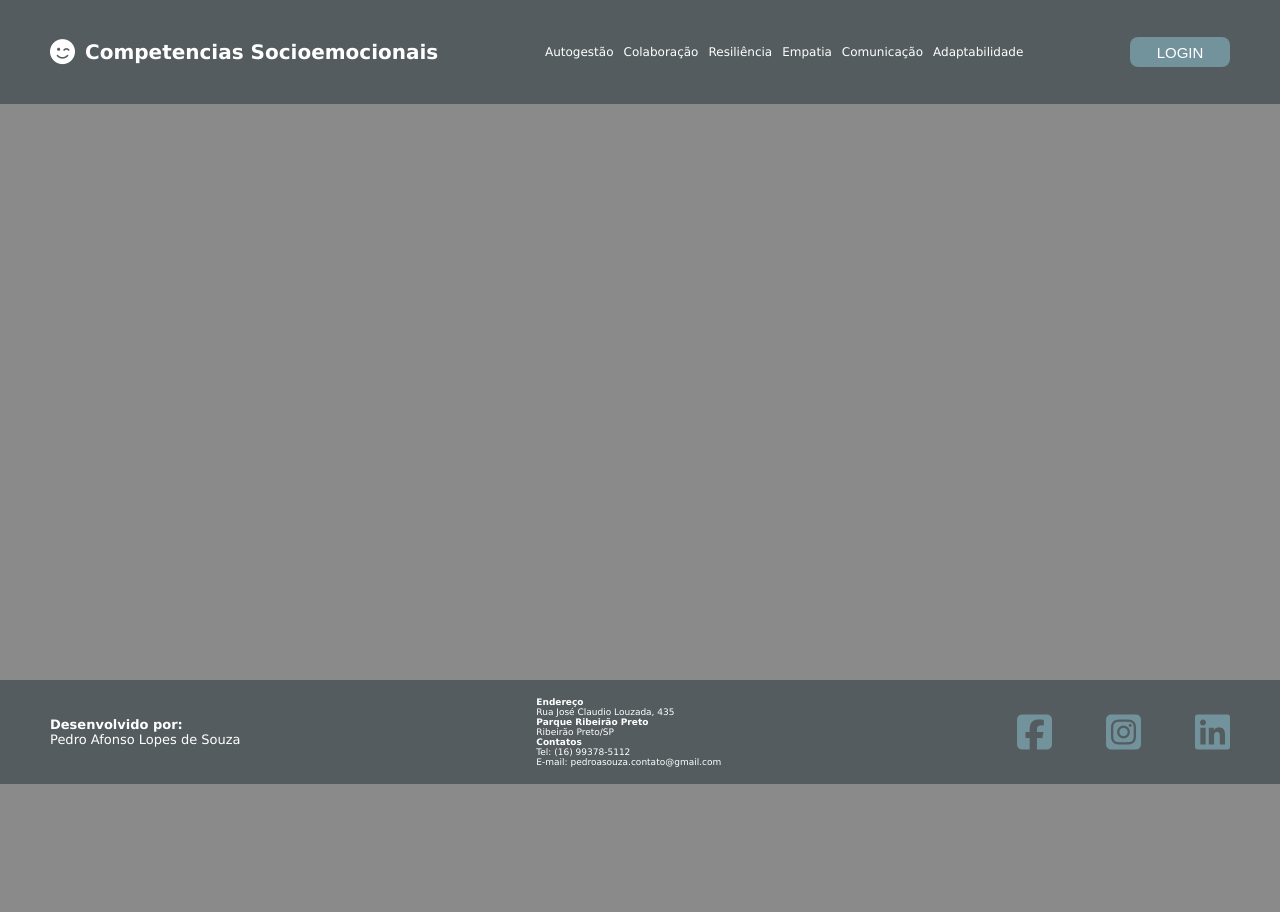
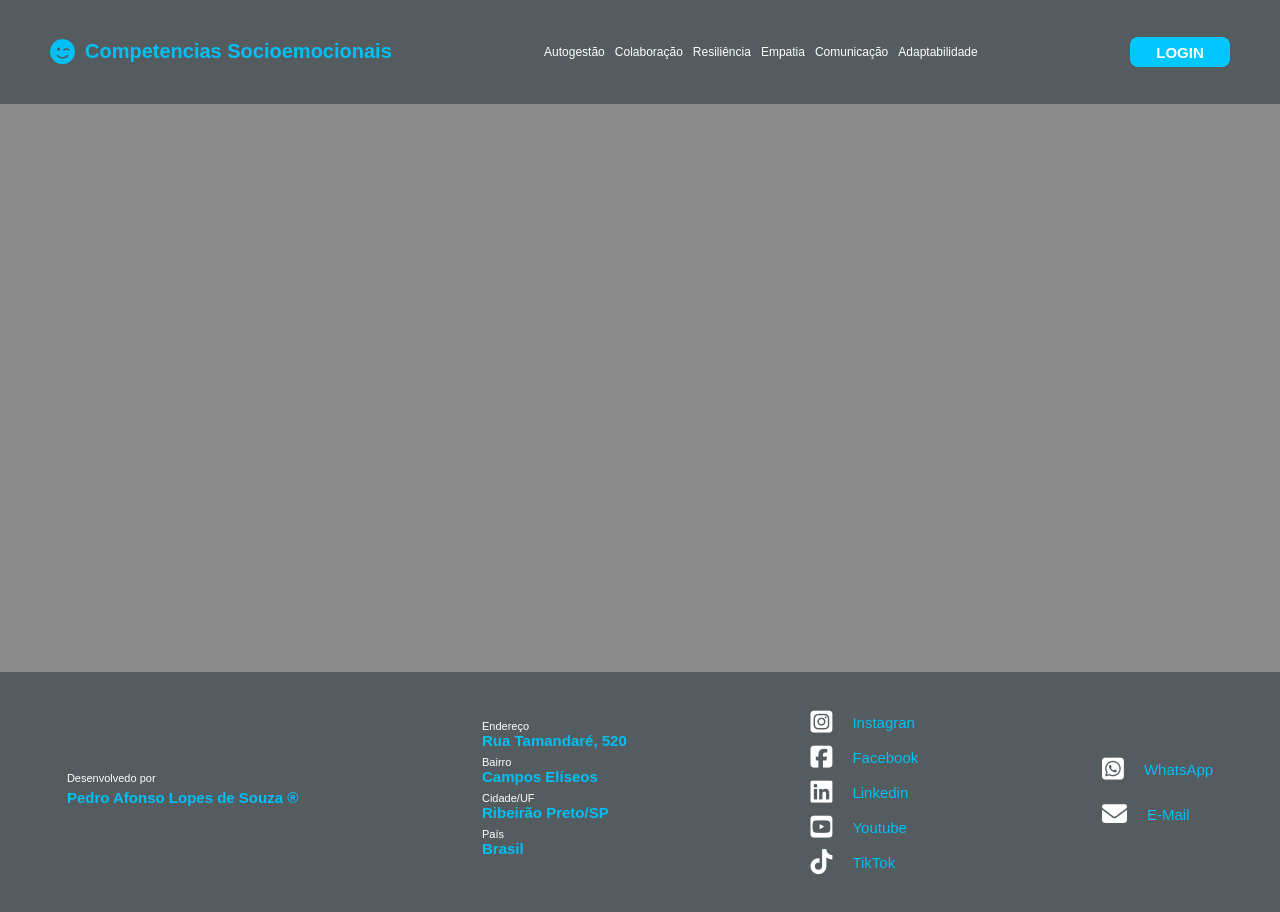
Before and after one commit to devpedroafonso/competenciassocioemocionais, a plain HTML site: page index.html in a window 1280 px wide. Before the commit the page ends 800 px from the top, so only its background shows below. Drawn offline with Linux system fonts and the light colour scheme.

Commit message:
Add files via upload

```diff
--- a/index.html
+++ b/index.html
@@ -55,30 +55,74 @@
 
     <footer>
 
+        <section id="desenvolvedor">
 
-        <session id="fcontainer1">
-            <h4>Desenvolvido por:</h4>
-            <p>Pedro Afonso Lopes de Souza</p>
-        </session>
+            <p class="legenda">Desenvolvedo por</p>
+            <p class="texto">Pedro Afonso Lopes de Souza &reg;</p>
+
+        </section>
+        <section id="lecalizacao">
+
+            <p class="legenda">Endereço</p>
+            <p class="texto">Rua Tamandaré, 520</p>
+
+            <p class="legenda">Bairro</p>
+            <p class="texto">Campos Elíseos</p>
+
+            <p class="legenda">Cidade/UF</p>
+            <p class="texto">Ribeirão Preto/SP</p>
+
+            <p class="legenda">País</p>
+            <p class="texto">Brasil</p>
 
 
-        <session id="fcontainer2">
-            <h4>Endereço</h4>
-            <p>Rua José Claudio Louzada, 435</p>
-            <h4>Parque Ribeirão Preto</h4>
-            <p>Ribeirão Preto/SP</p>
-            <h4>Contatos</h4>
-            <p>Tel: (16) 99378-5112</p>
-            <p>E-mail: pedroasouza.contato@gmail.com</p>
-        </session>
+        </section>
+
+
+        <section id="redessociais">
+
+            <section class="redessociais-link">
+                <i class="fa-brands fa-square-instagram"></i>
+                <p class="textolink">Instagran</p>
+            </section>
+
+            <section class="redessociais-link">
+                <i class="fa-brands fa-square-facebook"></i>
+                <p class="textolink">Facebook</p>
+            </section>
+
+            <section class="redessociais-link">
+                <i class="fa-brands fa-linkedin"></i>
+                <p class="textolink">Linkedin</p>
+            </section>
+
+            <section class="redessociais-link">
+                <i class="fa-brands fa-square-youtube"></i>
+                <p class="textolink">Youtube</p>
+            </section>
+
+            <section class="redessociais-link">
+                <i class="fa-brands fa-tiktok"></i>
+                <p class="textolink">TikTok</p>
+            </section>
+
+        </section>
 
 
 
-        <session id="fcontainer3">
-            <i class="fa-brands fa-square-facebook"></i>
-            <i class="fa-brands fa-square-instagram"></i>
-            <i class="fa-brands fa-linkedin"></i>
-        </session>
+        <section id="contato">
+
+            <section class="contato-link">
+                <i class="fa-brands fa-square-whatsapp"></i>
+                <p class="textocontato">WhatsApp</p>
+            </section>
+
+            <section class="contato-link">
+                <i class="fa-solid fa-envelope"></i>
+                <p class="textocontato">E-Mail</p>
+            </section>
+
+        </section>
 
     </footer>
 
--- a/style.css
+++ b/style.css
@@ -40,7 +40,7 @@ header {
 }
 
 #titulo {
-    color: rgb(255, 255, 255);
+    color: #00c0f5;
     display: flex;
     flex-direction: row;
     gap: 10px;
@@ -50,6 +50,7 @@ header {
 #titulo i {
     font-size: 25px;
     transition: all 1s ease;
+    color: #00c0f5;
 }
 
 #titulo i:hover {
@@ -58,7 +59,7 @@ header {
 
 #titulo h1 {
     font-size: 20px;
-    font-family: 'Lucida Sans', 'Lucida Sans Regular', 'Lucida Grande', 'Lucida Sans Unicode', Geneva, Verdana, sans-serif;
+    font-family: Arial, Helvetica, sans-serif;
 }
 
 #navegacao nav {
@@ -70,7 +71,7 @@ header {
 #navegacao nav a {
     text-decoration: none;
     color: white;
-    font-family: Verdana, Geneva, Tahoma, sans-serif;
+    font-family: Arial, Helvetica, sans-serif;
     font-size: 12px;
 }
 
@@ -86,8 +87,9 @@ header {
 #login button {
     width: 100px;
     height: 30px;
-    background-color: #72939c;
+    background-color: #00c8ff;
     color: white;
+    font-weight: 750;
     border-radius: 8px;
     font-size: 15px;
     border: 2px solid transparent;
@@ -96,54 +98,167 @@ header {
 
 #login button:hover {
     background-color: #dedad7;
-    border: 2px solid #72939c;
-    color: #72939c;
+    border: 2px solid #00c8ff;
+    color: #00c6fd;
 
-}
-
-main {
-    min-height: 72vh;
 }
 
 
 
 
 
-footer {
+
+
+
+
+
+
+
+
+
+
+
+
+
+
+
+
+main{
+    height: 71vh;
+}
+
+
+
+
+
+
+
+
+
+
+
+
+
+
+
+
+
+
+
+
+
+
+
+
+
+footer{
+
     background-color: #545c5f;
+    height: 30vh;
     display: flex;
     flex-direction: row;
     align-items: center;
-    justify-content: space-between;
-    gap: 20px;
-    height: 13vh;
+    justify-content: space-around;
+    padding-top: 20px;
+    padding-bottom: 20px;
+    gap: 50px;
+
 }
 
-#fcontainer1 {
-    color: white;
-    font-family: 'Lucida Sans', 'Lucida Sans Regular', 'Lucida Grande', 'Lucida Sans Unicode', Geneva, Verdana, sans-serif;
-    font-size: 13px;
-    margin-left: 50px;
+#desenvolvedor{
+
+    gap: 5px;
+    display: flex;
+    flex-direction: column;
+
 }
 
-#fcontainer2 {
-    gap: 10px;
-    color: white;
-    font-family: 'Lucida Sans', 'Lucida Sans Regular', 'Lucida Grande', 'Lucida Sans Unicode', Geneva, Verdana, sans-serif;
-    font-size: 9px;
+.legenda{
+
+font-size: 11px;
+color: white;
+font-family: Arial, Helvetica, sans-serif;
+
+
 }
 
-#fcontainer3 i {
-    color: #72939c;
-    font-size: 40px;
-    margin-right: 50px;
-    transition: 0.5 all;
+.texto{
+
+font-size: 15px;
+color:#00c0f5;
+font-family: Arial, Helvetica, sans-serif;
+font-weight: 700;
+margin-bottom: 7px;
+
 }
 
-#fcontainer3 i:hover{
-    background-color: #dedad7;
-    color: #72939c;
-    border-radius: 8px;
-    transition: all 0.5s ease;
+#redessociais{
+    display: flex;
+    flex-direction: column;
+    gap: 10px;
+}
+
+.redessociais-link {
+
+    display: flex;
+    flex-direction: row;
+    align-items: center;
+    gap: 20px;
 
 }
+
+.redessociais-link:hover{
+    font-weight: 800;
+}
+
+#redessociais i{
+
+    color: #ffffff;
+    font-size: 25px;
+
+}
+
+.textolink{
+
+    color: #00c0f5;
+    font-size: 15px;
+    font-family: Arial, Helvetica, sans-serif;
+
+}
+
+#contato{
+
+display: flex;
+flex-direction: column;
+gap: 20px;
+
+}
+
+#contato i{
+
+    color: #ffffff;
+    font-size: 25px;
+
+}
+
+.contato-link{
+    display: flex;
+    flex-direction: row;
+    gap: 20px;
+}
+
+.contato-link:hover{
+
+    font-weight: 700;
+
+}
+
+.textocontato{
+    display: flex;
+    flex-direction: row;
+    align-items: center;
+    color: #00c0f5;
+    font-size: 15px;
+    font-family: Arial, Helvetica, sans-serif;
+
+}
```
